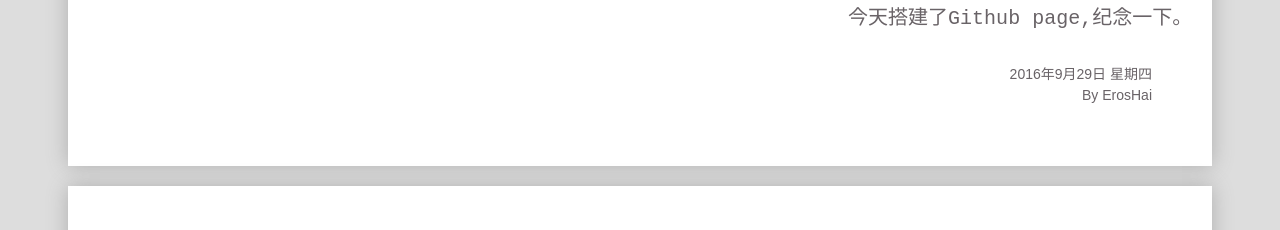
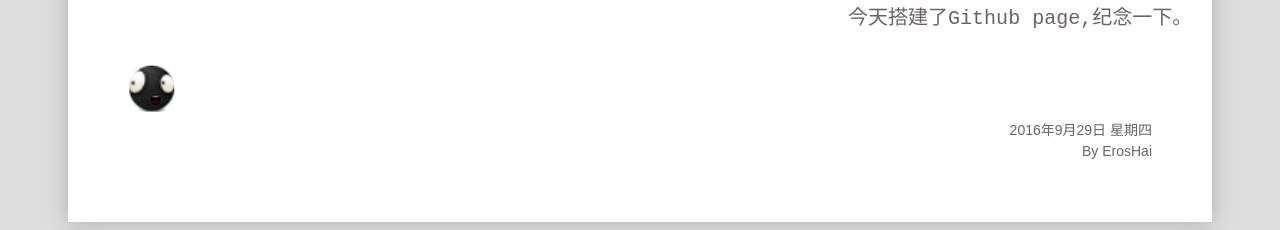
Before and after one commit to ErosHai/ErosHai.github.io, a plain HTML site: page index.html in a window 1280 px wide. Shown: the part 321-551 px from the top of the page. Drawn offline with Linux system fonts and the light colour scheme.

Commit message:
Update index.html

```diff
--- a/index.html
+++ b/index.html
@@ -81,6 +81,7 @@
             <pre>
                                                             今天搭建了Github page,纪念一下。
             </pre>
+            <img src="favicon.ico" alt="fav">
             <span class="date">2016年9月29日 星期四</span>
             <span class="Author">By ErosHai</span>
         </li>
```
Lines whose indentation alone changed are shown as unchanged.
